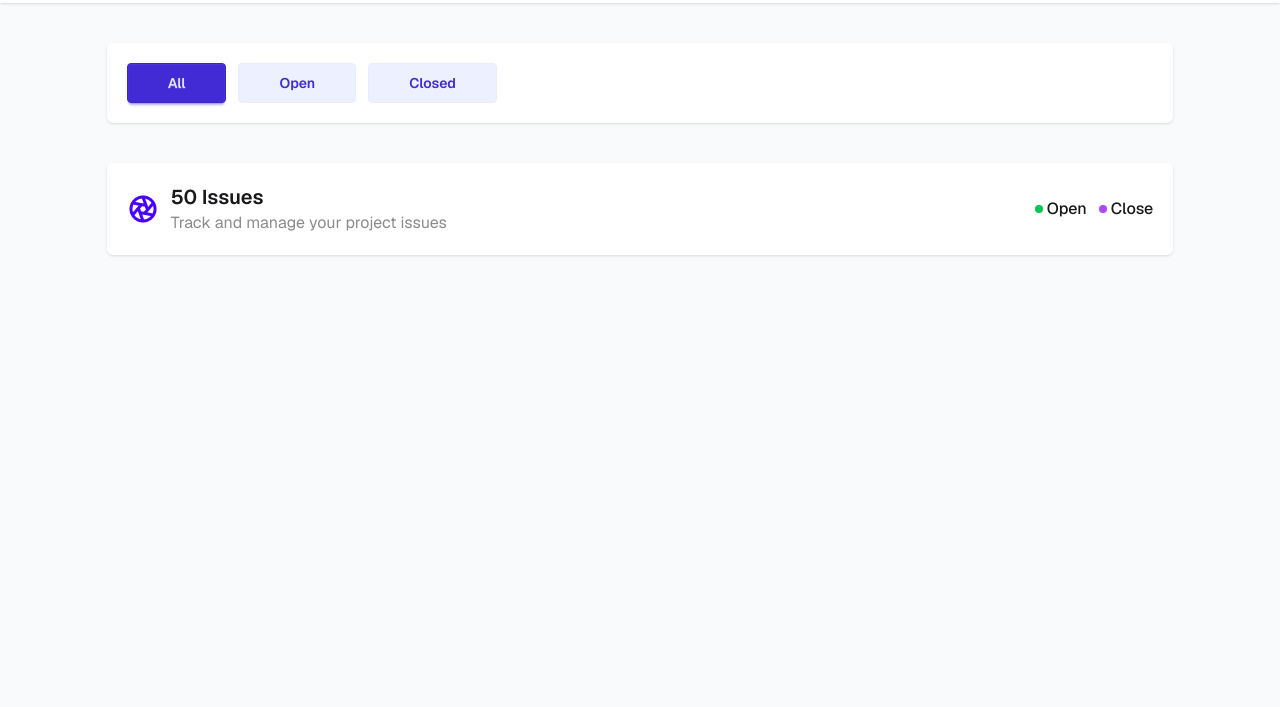
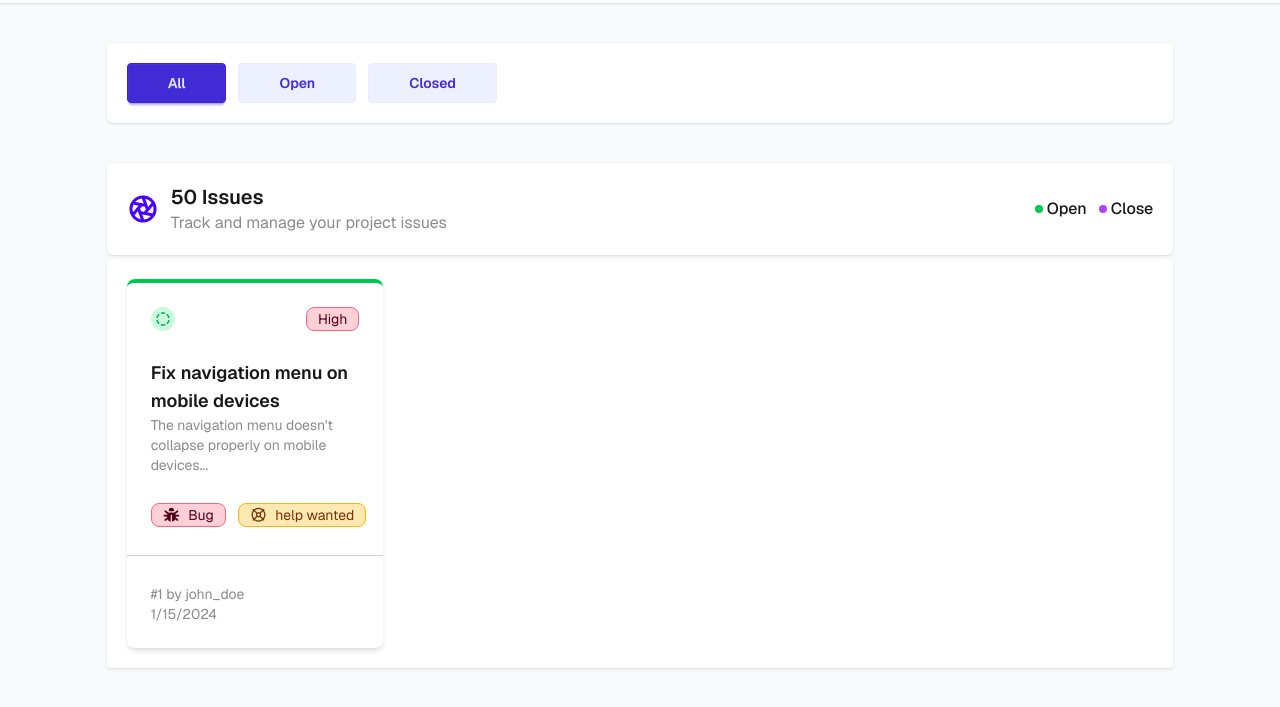
Before and after one commit to samiul-hasan-tanzim/Assignment-5, a plain HTML site: page home.html in a window 1280 px wide. Shown: the part 77-784 px from the top of the page. Drawn offline with nearby package versions, Linux system fonts and the light colour scheme.

Commit message:
add card layout

```diff
--- a/home.html
+++ b/home.html
@@ -73,8 +73,28 @@
             </div>
         </section>
 
-        <section>
-
+        <section class="bg-white shadow rounded-sm mt-1 p-5 grid grid-cols-4">
+            <div class="card card-body border-t-4 border-green-500 shadow-md space-y-5">
+                <div class="flex justify-between">
+                    <img src="assets/Open-Status.png" alt="">
+                    <div class="badge badge-error bg-error/30">High</div>
+                </div>
+                <div>
+                    <h4 class="text-lg font-semibold">Fix navigation menu on mobile devices</h4>
+                    <p class="text-sm text-base-content/50">The navigation menu doesn't collapse properly on mobile
+                        devices...</p>
+                </div>
+                <div class="flex gap-3">
+                    <div class="badge badge-error bg-error/30"><i class="fa-solid fa-bug"></i> Bug</div>
+                    <div class="badge badge-warning bg-warning/30"><i class="fa-regular fa-life-ring"></i> help wanted
+                    </div>
+                </div>
+                <hr class="-mx-6 opacity-20">
+                <div class="text-base-content/50 text-sm">
+                    <p>#1 by john_doe</p>
+                    <p>1/15/2024</p>
+                </div>
+            </div>
         </section>
     </main>
 </body>
```
